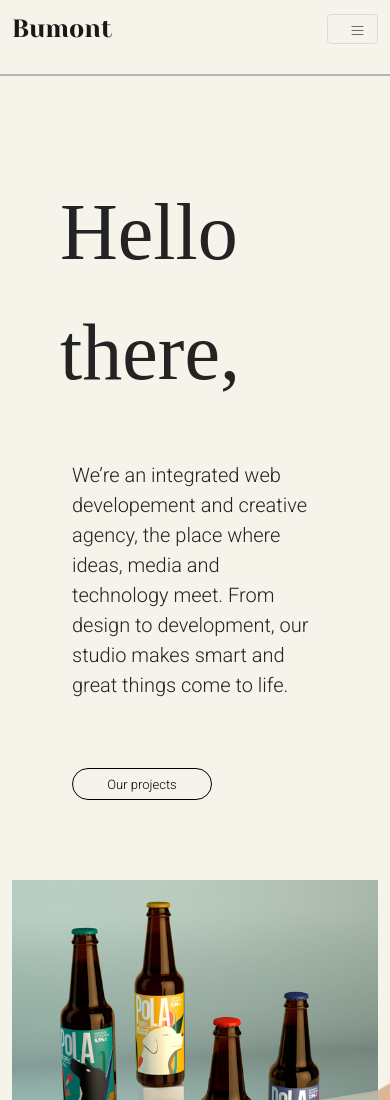
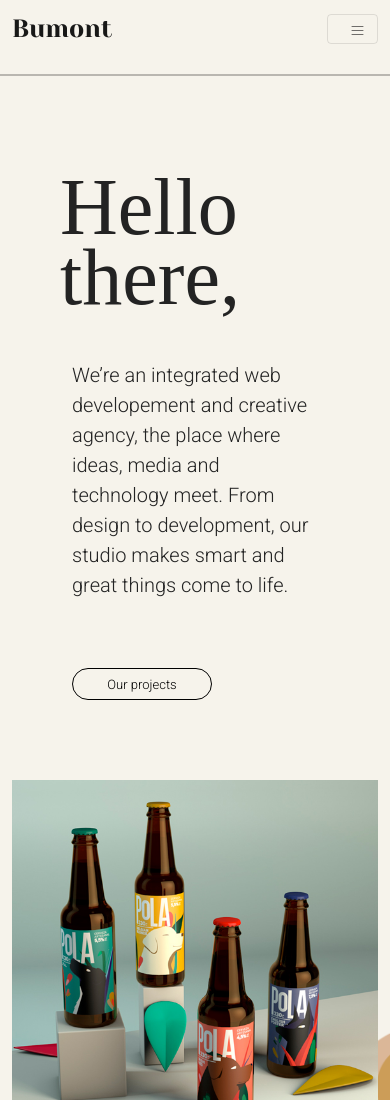
Before and after one commit to NatCode08/bumont-portfolio-project, a plain HTML site: page index.html in a window 390 px wide. Shown: the top 1100 px of the page. Drawn offline with nearby package versions, Linux system fonts and the light colour scheme; files whose address does not match are found by name; a web font is replaced by a local one.

Commit message:
Update portfolio.css

```diff
--- a/style/portfolio.css
+++ b/style/portfolio.css
@@ -112,7 +112,7 @@ footer {
 @media (max-width: 900px) {
   h1 {
     font-size: 80px;
-    line-height: 1.5;
+    line-height: 70px;
   }
   h2 {
     font-size: 20px;
```
